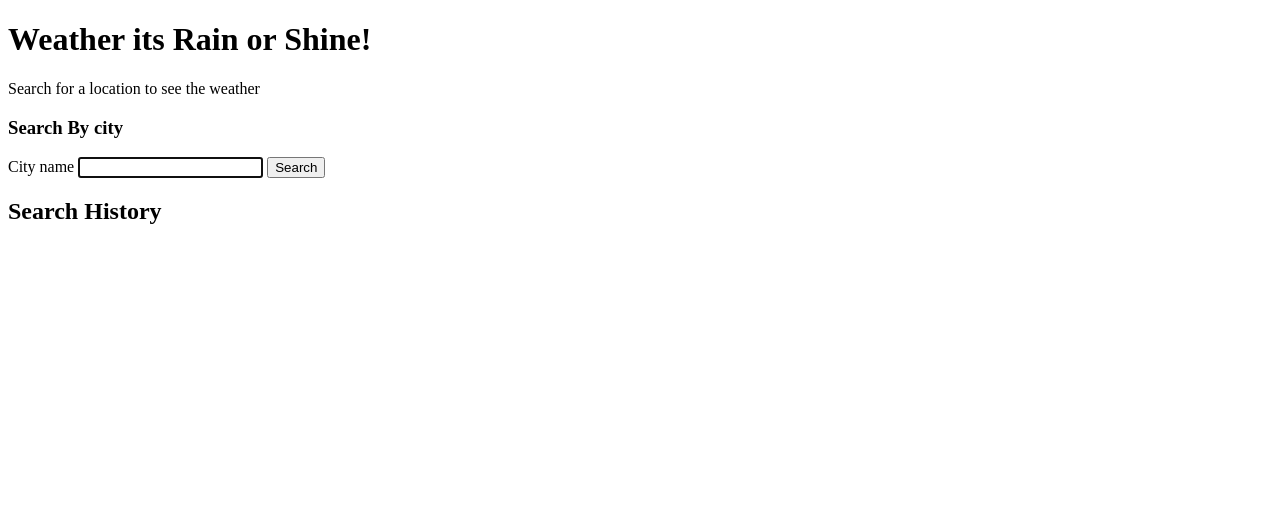
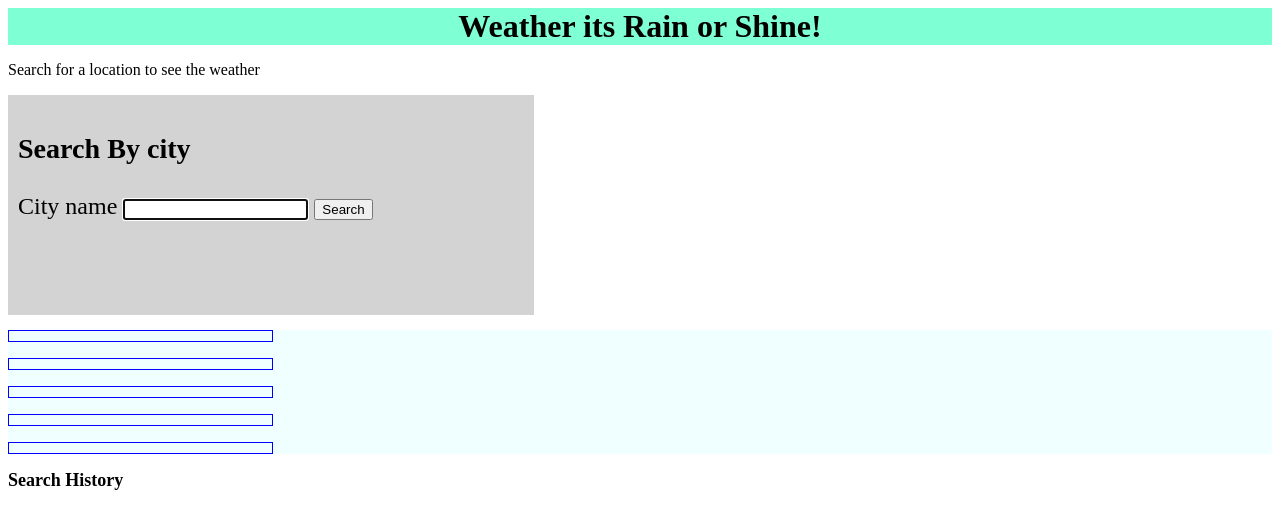
Before and after one commit to DannyM15/StormReport, a plain HTML site: page Index.html in a window 1280 px wide. Drawn offline with Linux system fonts and the light colour scheme.

Commit message:
added some style and the Days to each set of weather data

```diff
--- a/Index.html
+++ b/Index.html
@@ -35,52 +35,48 @@
       </div>
 
   </main>
-
+<section>
   <div class="col-12 col-md-8">
     <h2 class="subtitle"> <span id="repo-search-term"></span></h2>
-    <div id="day-container" class="list-group"></div>
+    <div id="day-container" class="list-group data"></div>
+    <p id="day-1" ></p>
     <p id="weather-1"></p>
     <p id="wind-1"></p>
     <p id="humidity-1"></p>
   </div>
 
-  <div id="day-container" class="list-group"></div>
+  <div id="day-container" class="list-group data"></div>
+  <p id="day-2" ></p>
   <p id="weather-2"></p>
   <p id="wind-2"></p>
   <p id="humidity-2"></p>
   </div>
 
-  <div id="day-container" class="list-group"></div>
+  <div id="day-container" class="list-group data"></div>
+  <p id="day-3" ></p>
   <p id="weather-3"></p>
   <p id="wind-3"></p>
   <p id="humidity-3"></p>
   </div>
 
-  <div id="day-container" class="list-group"></div>
+  <div id="day-container" class="list-group data"></div>
+  <p id="day-4" ></p>
   <p id="weather-4"></p>
   <p id="wind-4"></p>
   <p id="humidity-4"></p>
   </div>
 
-  <div id="day-container" class="list-group"></div>
+  <div id="day-container" class="list-group data"></div>
+  <p id="day-5" ></p>
   <p id="weather-5"></p>
   <p id="wind-5"></p>
   <p id="humidity-5"></p>
   </div>
+</section>
 
   </main>
 
-  <!--
-            <div class="card">
-              <h3 class="card-header text-uppercase">Recent Searches</h3>
-              <div id="language-buttons" class="card-body">
-                **** These data-attribute values will be used to search for repositories when a button is clicked.
-                <button class="btn">Search 1</button>
-                <button class="btn">Search 2</button>
-                <button class="btn">Search 3</button>
-              </div>
-            </div>
-          </div>  -->
+
 
   <div class="col-12 col-md-8">
     <h2 class="subtitle">Search History <span id="repo-search-term"></span></h2>
--- a/assets/script.js
+++ b/assets/script.js
@@ -12,6 +12,7 @@ function clickbtn(event) {
             console.log(weatherData)
             var dayIndex = 2
             for (let i = 1; i < 6; i++) {
+                document.querySelector('#day-' + i).textContent = "Day " + [i]
                 document.querySelector('#wind-' + i).textContent = "Wind Spped: " + weatherData.list[dayIndex].wind.speed
                 document.querySelector('#weather-' + i).textContent = "Temperature: " + weatherData.list[dayIndex].main.temp
                 document.querySelector('#humidity-' + i).textContent = "Humidity: " + weatherData.list[dayIndex].main.humidity
@@ -85,6 +86,7 @@ function fetchWeatherData(cityName) {
             console.log(weatherData);
             var dayIndex = 2
             for (let i = 1; i < 6; i++) {
+                document.querySelector('#day-' + i).textContent = "Day " + [i]
                 document.querySelector('#wind-' + i).textContent = "Wind Spped: " + weatherData.list[dayIndex].wind.speed
                 document.querySelector('#weather-' + i).textContent = "Temperature: " + weatherData.list[dayIndex].main.temp
                 document.querySelector('#humidity-' + i).textContent = "Humidity: " + weatherData.list[dayIndex].main.humidity
--- a/assets/style.css
+++ b/assets/style.css
@@ -0,0 +1,42 @@
+.app-title {
+    margin: 0;
+    padding: 0;
+    height: 100%;
+    display: flex;
+    justify-content: center;
+    align-items: flex-start;
+    background-color: aquamarine;
+}
+
+.card {
+    display: box;
+    justify-content: flex-start;
+    align-items: center;
+    width: 40%;
+    height: 200px; /* Adjust height as needed */
+    border: 10px solid lightgrey; /* Thick light grey border */
+    background-color: lightgrey; /* Light grey background */
+    font-size: 1.5rem; /* Medium text size */
+}
+
+
+section {
+    background-color: azure;
+    display: felx;
+    flex-direction: row;
+    border-color: black;
+}
+
+#day-container {
+    border: 1px solid black;
+    border-color: blue;
+    display: felx;
+    flex-direction: row;
+    width: 20%;
+    padding: 5px;
+
+}
+
+.subtitle {
+    font-size: large;
+}
```
